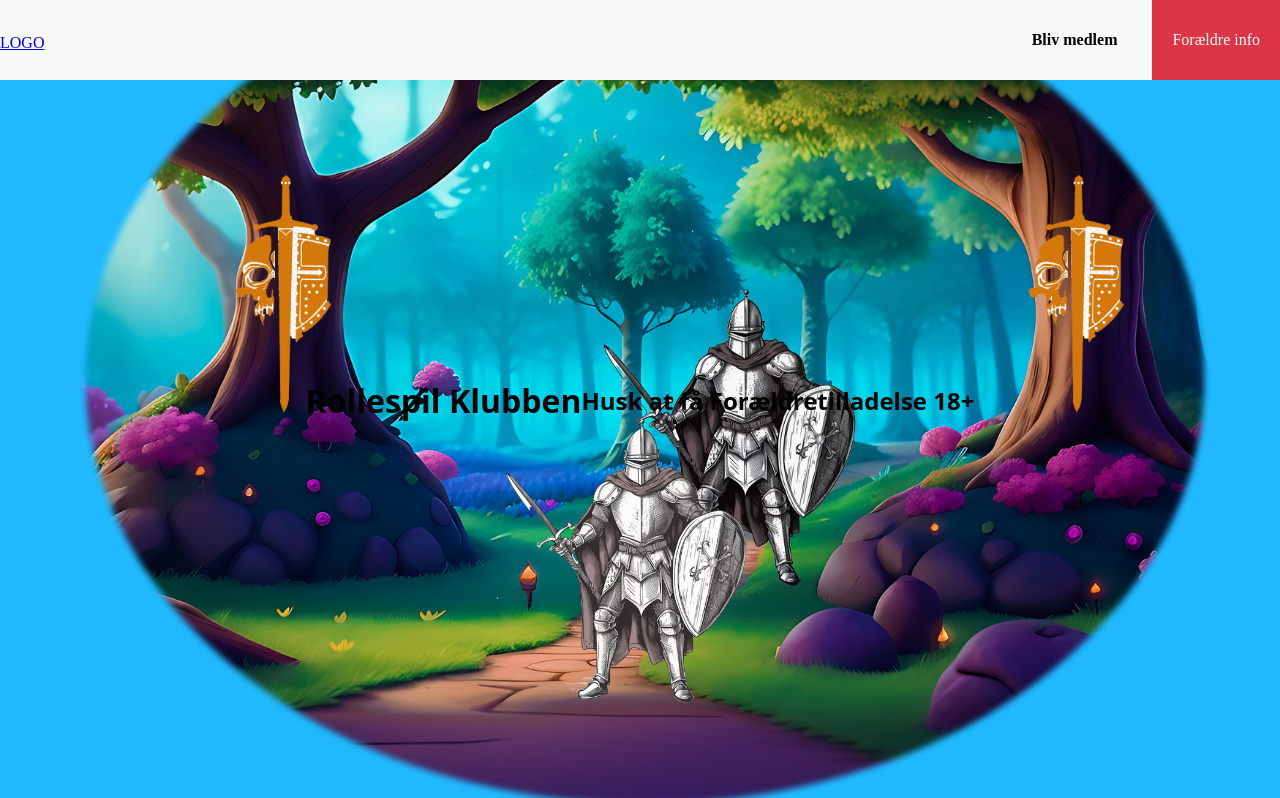
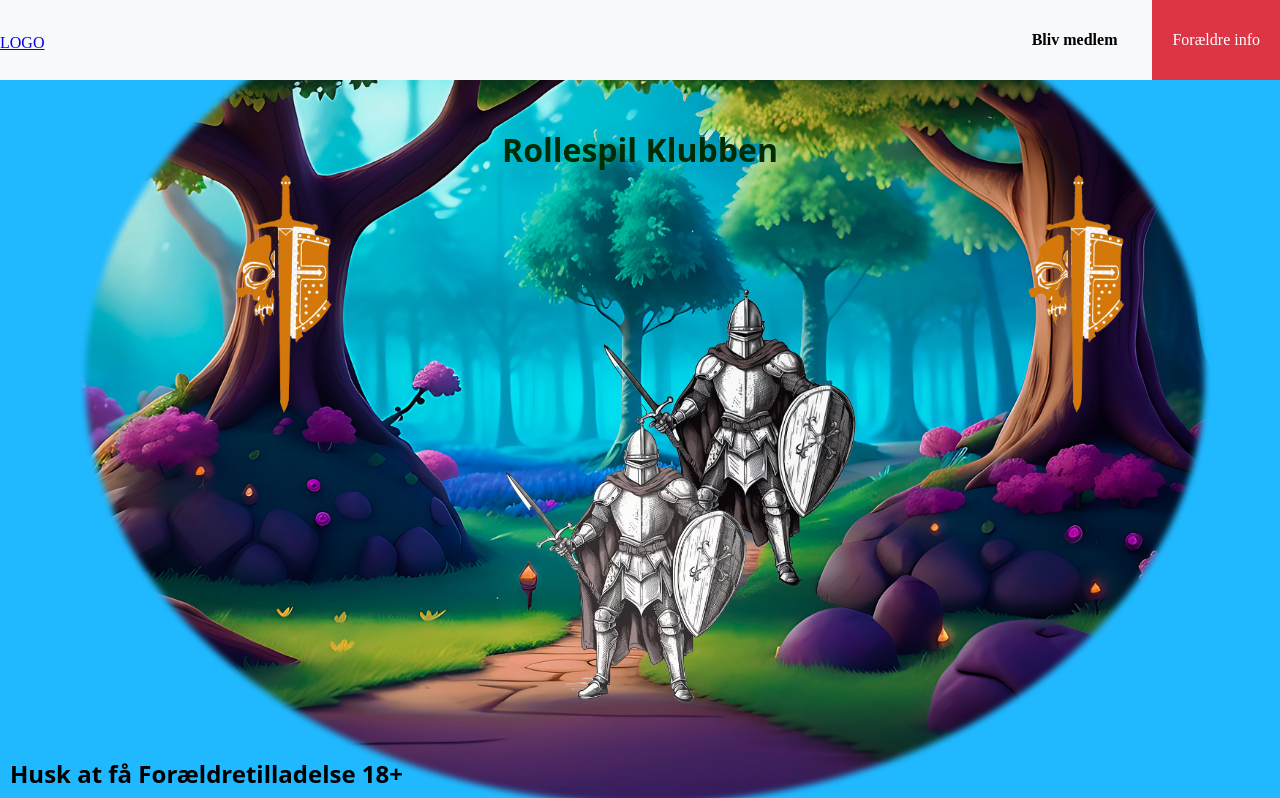
Before and after one commit to Juli82b4/Rollespilsklubben-, a React (Vite) app: page / in a window 1280 px wide. Shown: the top 798 px of the page. Built offline with nearby package versions, Linux system fonts and the light colour scheme; a web font is replaced by a local one.

Commit message:
fixed cover

```diff
--- a/src/components/cover.css
+++ b/src/components/cover.css
@@ -4,10 +4,12 @@
 
   width: 100%;
   height: 100vh;
+  padding: 10px;
+  padding-top: 10%;
   display: flex;
+  flex-direction: column;
   background-image: url("../img/cover.jpg");
-  align-items: center;
-  justify-content: center;
+  justify-content: space-between;
   background-position: center;
   background-repeat: no-repeat;
   background-size: cover;
@@ -15,6 +17,11 @@
   background-color: #000;
 }
 
+.cover h1 {
+  text-align: center;
+  color: rgb(1, 44, 1);
+}
+
 .cover iframe {
   width: 100%;
   height: 100%;
```
